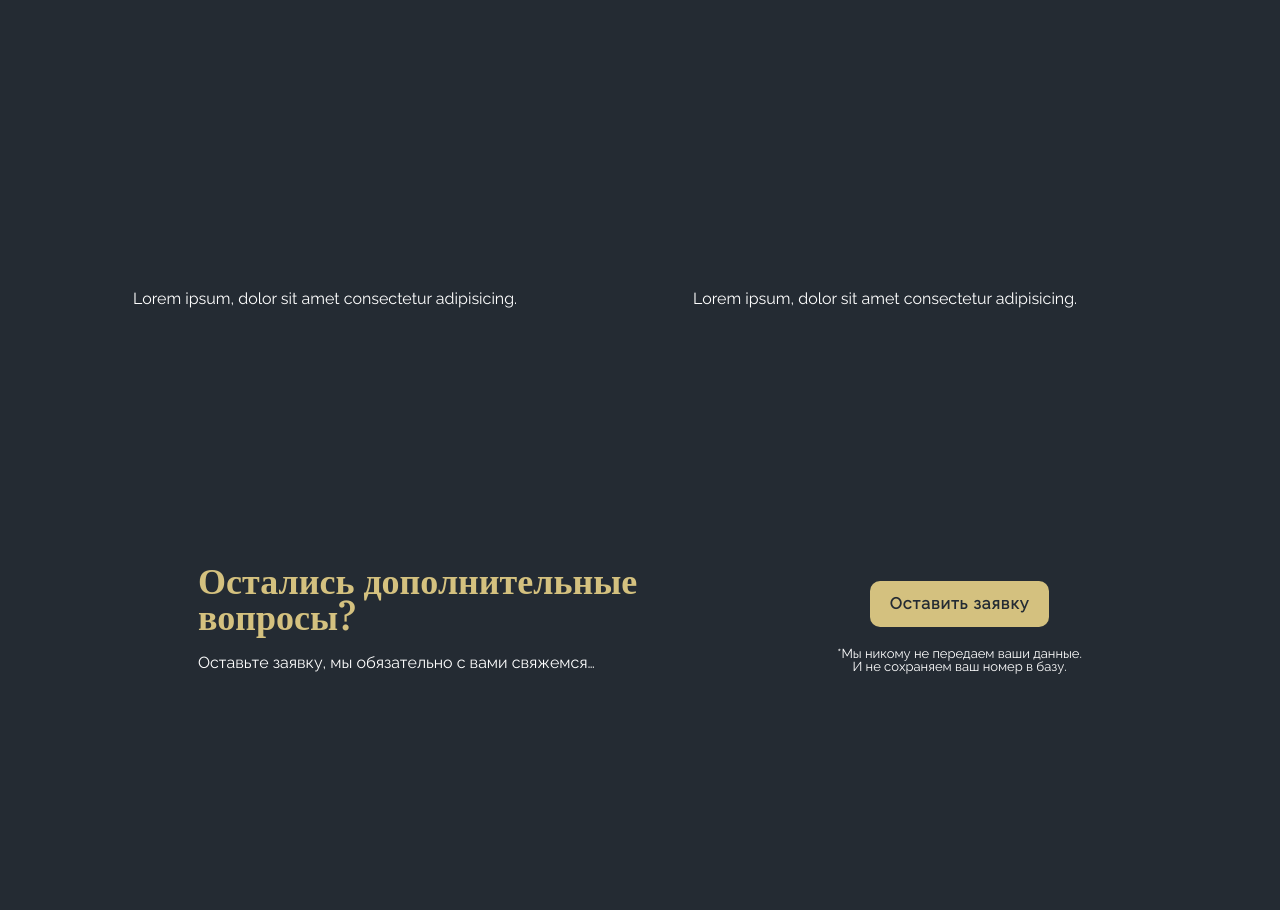
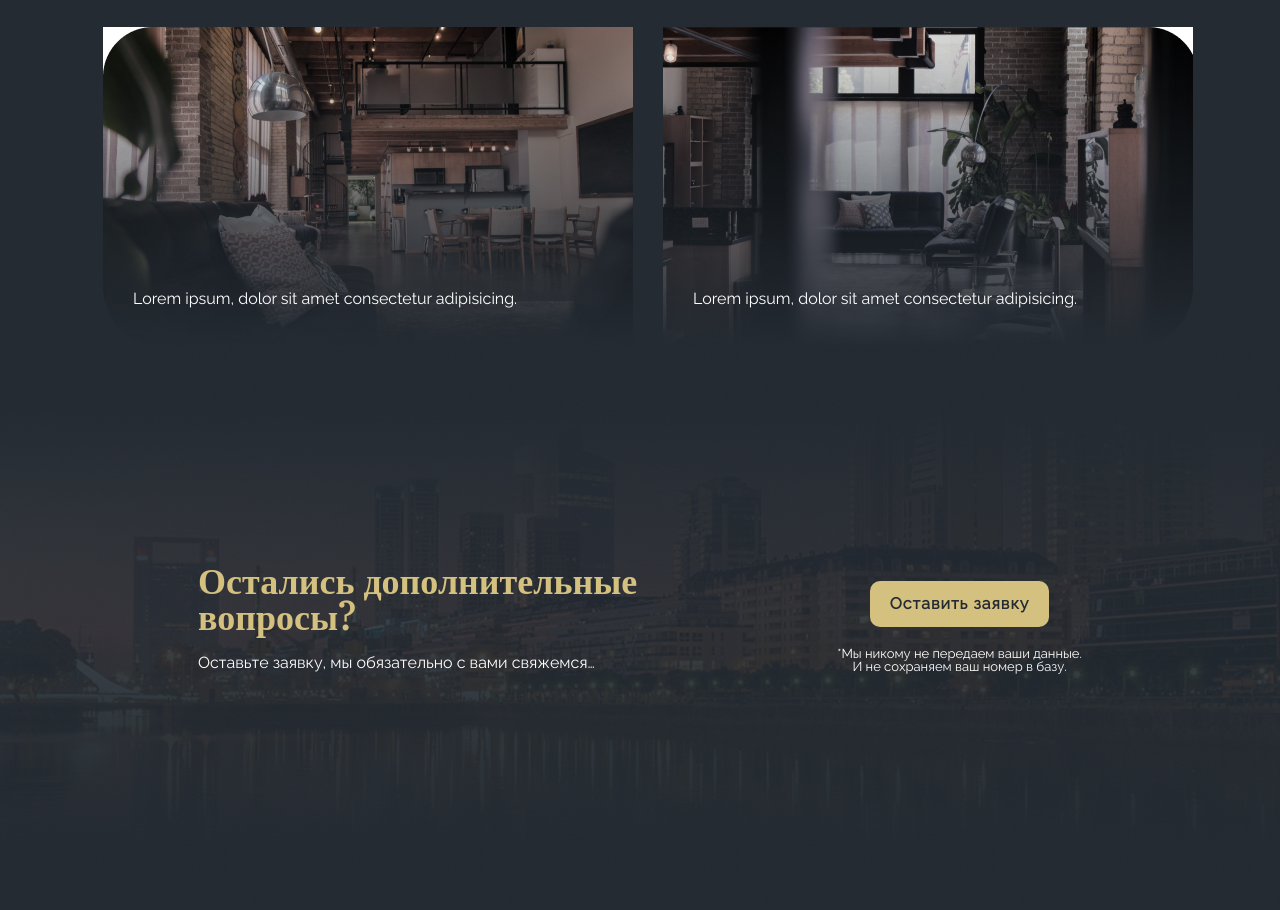
Before and after one commit to Gibon300/Argentina, a plain HTML site: page index.html in a window 1280 px wide. Shown: the part 1879-2789 px from the top of the page. Drawn offline with nearby package versions, Linux system fonts and the light colour scheme.

Commit message:
Update main.css

```diff
--- a/style/main.css
+++ b/style/main.css
@@ -243,7 +243,7 @@ body {
 .card-project {
   width: 530px;
   height: 320px;
-  background-image: url(img/project-1.jpg);
+  background-image: url(../img/project-1.jpg);
   background-repeat: no-repeat;
   color: #fff;
   font-family: "Raleway";
@@ -264,7 +264,7 @@ body {
 }
 .card-project-2,
 .card-project-4 {
-  background-image: url(img/project-2.jpg);
+  background-image: url(../img/project-2.jpg);
   background-repeat: no-repeat;
 }
 .card-project-1 {
@@ -286,7 +286,7 @@ body {
 }
 
 .wrapper-question-block {
-  background-image: url(img/city.jpg);
+  background-image: url(../img/city.jpg);
   background-repeat: no-repeat;
   width: 100%;
   height: 560px;
```
